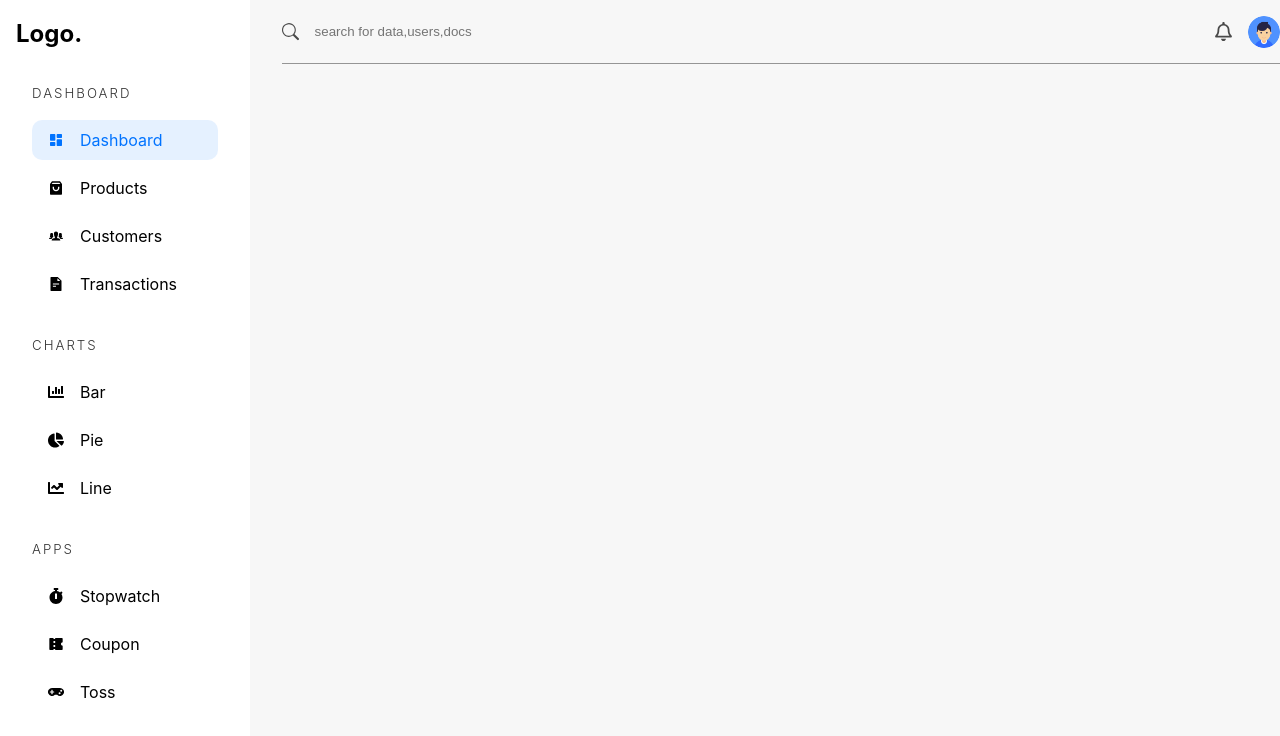
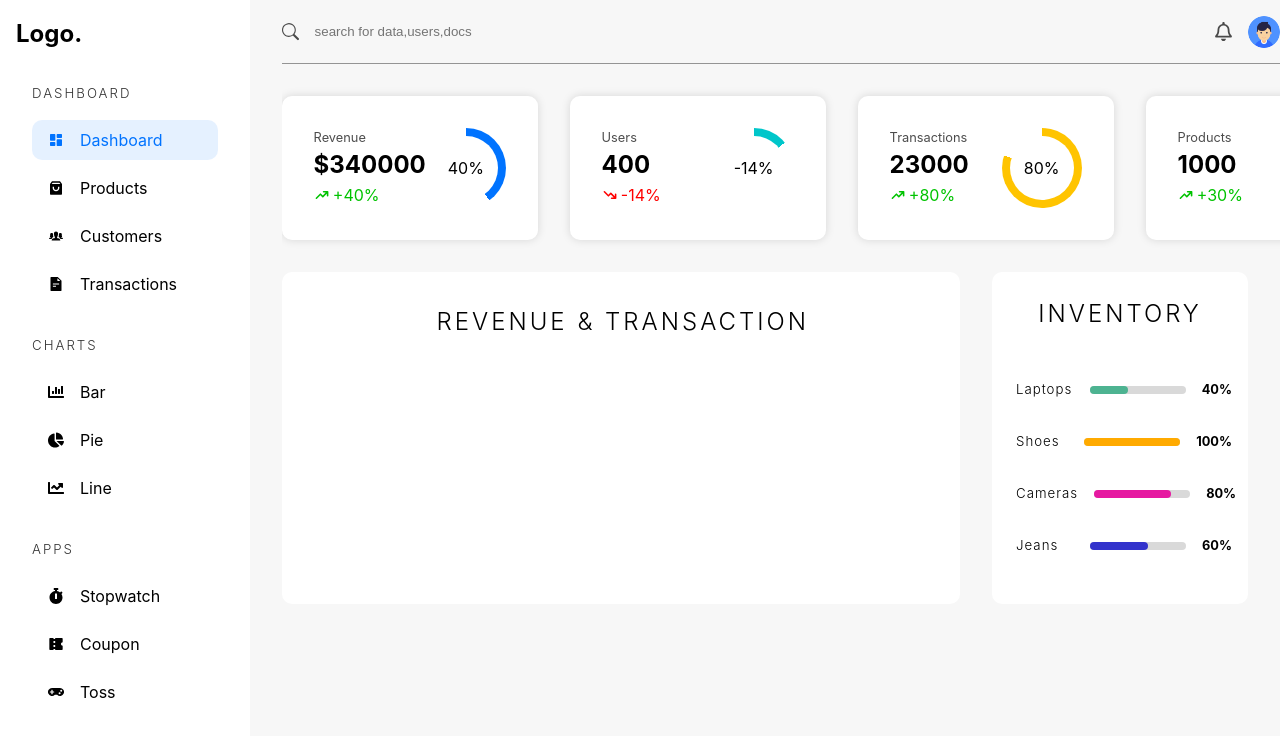
Before and after one commit to rahulkela12/Admin-Dashboard, a React (Vite) app: page /admin/Dashboard in a window 1280 px wide. Shown: the top 736 px of the page. Built offline with nearby package versions, Linux system fonts and the light colour scheme.

Commit message:
Dashboard-start-ui

```diff
--- /dev/null
+++ b/src/assets/data.json
@@ -0,0 +1,52 @@
+{
+    "categories": [
+      {
+        "value": 40,
+        "heading": "Laptops"
+      },
+
+      {
+        "value": 100,
+        "heading": "Shoes"
+      },
+      {
+        "value": 80,
+        "heading": "Cameras"
+      },
+      {
+        "value": 60,
+        "heading": "Jeans"
+      }
+    ],
+
+    "transaction": [
+      {
+        "id": "ksdnfkjsdfx",
+        "amount": 4000,
+        "quantity": 4,
+        "discount": 300,
+        "status": "Processing"
+      },
+      {
+        "id": "sdsdssdsd",
+        "amount": 5100,
+        "quantity": 2,
+        "discount": 900,
+        "status": "Processing"
+      },
+      {
+        "id": "sdsdcvsssdsd",
+        "amount": 13000,
+        "quantity": 91,
+        "discount": 0,
+        "status": "Shipped"
+      },
+      {
+        "id": "dfddddfd",
+        "amount": 2300,
+        "quantity": 4,
+        "discount": 2000,
+        "status": "Processing"
+      }
+    ]
+  }
--- a/src/pages/Dashboard.tsx
+++ b/src/pages/Dashboard.tsx
@@ -3,6 +3,8 @@ import AdminSidebar from '../components/AdminSidebar';
 import { BsSearch } from 'react-icons/bs';
 import { FaRegBell } from 'react-icons/fa';
 import userpic from '../assets/userpic.png'
+import { HiTrendingDown, HiTrendingUp } from 'react-icons/hi';
+import data from "../assets/data.json";
 const Dashboard = () => {
   return (
     <div className='adminContainer'>
@@ -14,9 +16,108 @@ const Dashboard = () => {
        <FaRegBell/>
        <img src={userpic} alt="userpic"/>
       </div>
+      <section className="widgetContainer">
+      <WidgetItem
+            percentage={40}
+            amount={true}
+            value={340000}
+            heading="Revenue"
+            color="rgb(0,115,255)"
+          />
+          <WidgetItem
+            percentage={-14}
+            value={400}
+            heading="Users"
+            color="rgb(0 198 202)"
+          />
+          <WidgetItem
+            percentage={80}
+            value={23000}
+            heading="Transactions"
+            color="rgb(255 196 0)"
+          />
+          <WidgetItem
+            percentage={30}
+            value={1000}
+            heading="Products"
+            color="rgb(76 0 255)"
+          />
+      </section>
+      <section className="graphContainer">
+          <div className="revenueChart">
+            <h2>Revenue & Transaction</h2>
+            {/* Grapph here */}
+          </div>
+
+          <div className="dashboardCategories">
+            <h2>Inventory</h2>
+            <div>
+            {data.categories.map((i) => (
+                <CategoryItem
+                  key={i.heading}
+                  heading={i.heading}
+                  value={i.value}
+                  color={`hsl(${i.value * 4},${i.value}%,50%)`}
+                />
+              ))}
+            </div>
+          </div>
+        </section>
+
     </main>
     </div>
   );
 }
 
-export default Dashboard;
+interface widgetProp{
+  heading:string,
+  value:number,
+  percentage:number,
+  color:string,
+  amount?:boolean
+}
+
+const WidgetItem = ({
+  heading,value,percentage,color,amount
+}:widgetProp)=>(<article className='widget'>
+  <div className="widgetInfo">
+  <p>{heading}</p>
+  <h4>{amount ? `$${value}` : value}</h4>
+  {
+  percentage>0 ? <span className="green"> <HiTrendingUp/> +{percentage}% </span>
+  : <span className='red'> <HiTrendingDown/> {percentage}% </span> }
+  </div>
+  <div className="widgetCircle" style={{
+        background: `conic-gradient(
+        ${color} ${(Math.abs(percentage) / 100) * 360}deg,
+        rgb(255, 255, 255) 0
+      )`,
+      }}>
+    <span
+    color={color}>{percentage}%</span>
+  </div>
+</article>);
+
+
+interface CategoryItemProps {
+  color: string;
+  value: number;
+  heading: string;
+}
+
+const CategoryItem = ({ color, value, heading }: CategoryItemProps) => (
+  <div className="categoryItem">
+    <h5>{heading}</h5>
+    <div>
+      <div
+        style={{
+          backgroundColor: color,
+          width: `${value}%`,
+        }}
+      ></div>
+    </div>
+    <span>{value}%</span>
+  </div>
+);
+
+export default Dashboard
--- a/src/styles/_dashboard.scss
+++ b/src/styles/_dashboard.scss
@@ -24,4 +24,109 @@
 
     }
 }
+.widgetContainer{
+    @include mixin.flex(row,space-between,stretch,2rem);
+    //top right bottom left
+    padding: 2rem 2rem 2rem 0;
+   // margin: 1.5rem 1.5rem 0.5rem 0;
+        .widget{
+            min-width:16rem;
+            box-shadow: 0 0 10px rgba(0,0,0,0.132);
+            padding: 2rem;
+            @include mixin.flex(row,space-between,stretch,0);
+            border-radius: 10px;
+            background-color: white;
+            .widgetInfo{
+                >p{
+                 opacity: 0.7;
+                 font-size: 0.8rem;
+                }
+                >h4{
+                    font-size: 1.5rem;
+                }
+                >span{
+                    @include mixin.flex(row,unset,center,0.2rem);
+                }
+            }
+            .widgetCircle
+            {
+                flex:none;
+                position: relative;
+                @include mixin.square(5rem);
+                border-radius: 50%;
+                background-color: aquamarine;
+                display: grid;
+                place-items: center;
+                &::before{
+                    position: absolute;
+                    content: "";
+                    border-radius: 100%;
+                    @include mixin.square(4rem);
+                    background-color: white;
+                }
+                >span{
+                    position: relative;
+                }
+            }
+        }
 }
+
+.graphContainer{
+    @include mixin.flex(row,unset,unset,2rem);
+    padding:0 2rem 2rem 0;
+    >div{
+        background-color: white;
+        border-radius: 10px;
+    }
+    .revenueChart{
+      width: 100%;
+      padding: 1rem 3rem;
+      >h2{
+        @include mixin.heading;
+        margin:1rem 0 2rem 0.25rem;
+        text-align: center;
+      }
+    }
+
+    .dashboardCategories{
+        width: 100%;
+        max-width: 16rem;
+        @include mixin.flex(column,center,unset,0);
+        padding-bottom: 2rem;
+        >h2{
+            @include mixin.heading;
+            margin:1.5rem 0 2rem 0;
+            text-align: center;
+          }
+          >div{
+            overflow-y: auto;
+            padding-left: 0.5rem;
+          }
+          .categoryItem{
+            width: 100%;
+            @include mixin.flex(row,space-between);
+            padding: 1rem;
+            >h5{
+                letter-spacing: 1px;
+                font-weight: 300;
+            }
+            >div{
+                width: 6rem;
+                margin-left: auto;
+                background-color: rgb(217,217,217);
+                border-radius: 20px;
+                height: 0.5rem;
+                flex: none;
+                >div{
+                    height: 100%;
+                    border-radius: 20px;
+                }
+            }
+            > span {
+                font-size: 0.8rem;
+                font-weight: 700;
+              }
+          }
+    }
+}
+}
--- a/src/styles/app.scss
+++ b/src/styles/app.scss
@@ -32,11 +32,15 @@
   }
 
   .purple{
-    color:rgb(47, 0,255);
+    color:rgb(43, 14, 169);
   }
 
   .green{
     color: rgb(0,195,0) ;
+  }
+
+  .blue{
+    color: blue;
   }
 
 
```
